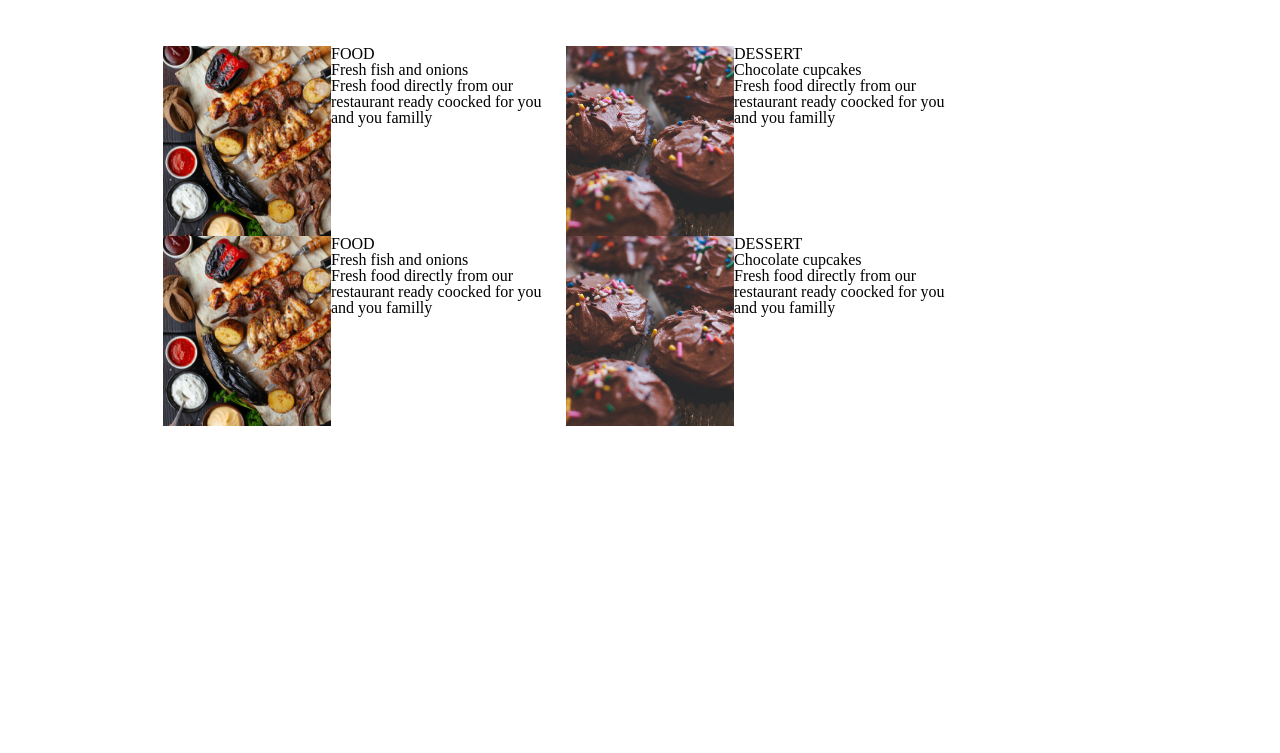
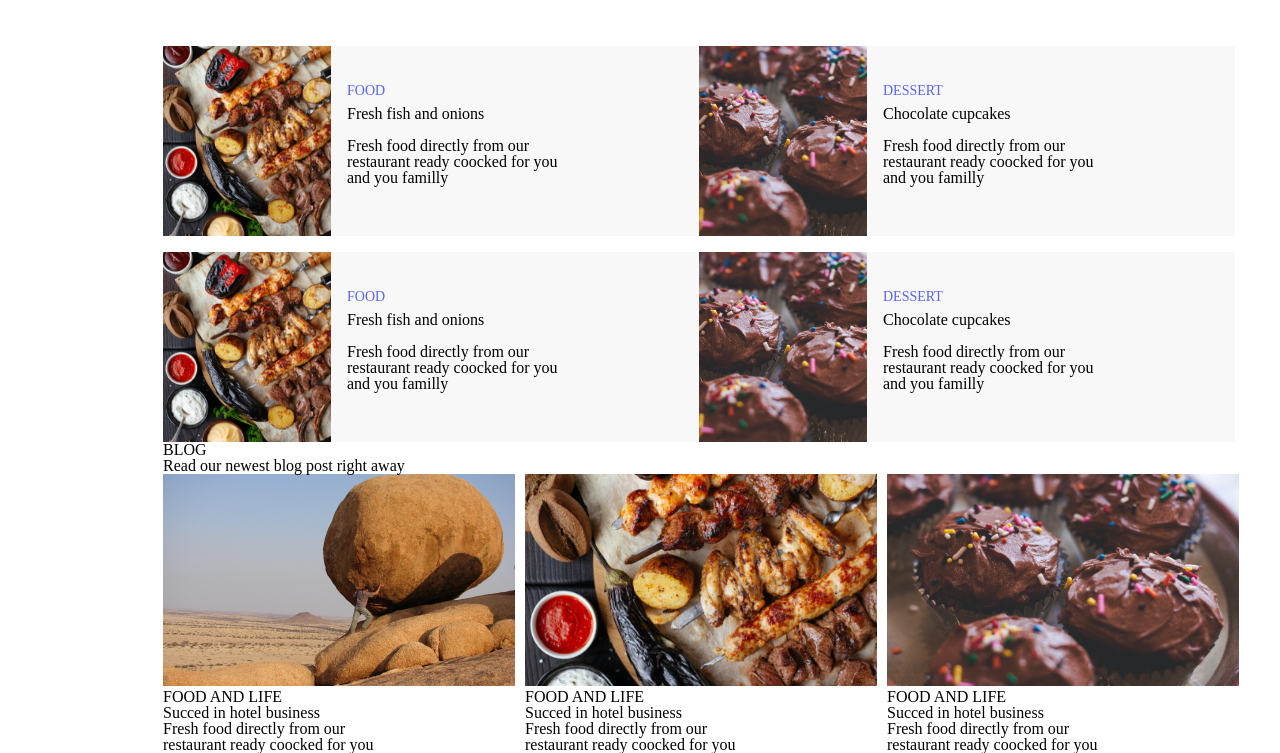
Before and after one commit to Mmariami/Lesson5, a plain HTML site: page index.html in a window 1280 px wide. Shown: the part 164-917 px from the top of the page. Before the commit the page ends 800 px from the top, so only its background shows below. Drawn offline with Linux system fonts and the light colour scheme.

Commit message:
add styles 1 section

```diff
--- a/css/style.css
+++ b/css/style.css
@@ -19,16 +19,23 @@
     margin-left: 163px;
     width: 1088px;
 }
+.line1{
+    margin-bottom: 16px;
 
+}
 .box {
     float: left;
-
+width: 536px;
+height: 190px;
+background-color:#F8F8F8 ;
 }
 .image {
     float: left;
 }
 .text-wrapper {
     float: left;
+    padding-left: 16px;
+    padding-top: 38px;
 }
 .clear {
     clear: both;
@@ -36,3 +43,20 @@
 .box-par {
     width: 235px;
 }
+.box-title {
+    font-size: 14px;
+    color: #5863F8;
+    padding-bottom: 8px;
+}
+.mid-text {
+    padding-bottom: 16px;
+}
+/* section 2 */
+.container {
+    width: 1088px;
+    margin-left: 163px;
+}
+.box-down {
+    float: left;
+    padding-right: 10px;
+}
--- a/index.html
+++ b/index.html
@@ -18,41 +18,82 @@
         <div class = "box">
             <img class="image" src="img/food.jpg" alt="food">
             <div class="text-wrapper">
-            <h4>FOOD</h4>
-            <h4>Fresh fish and onions</h4>
+              <h4 class="box-title">FOOD</h4>
+              <h4 class="mid-text">Fresh fish and onions</h4>
               <p class="box-par">Fresh food directly from our restaurant ready coocked for you and you familly</p>
             </div>
+            <div class="clear"></div>
+        </div>
+
+
+        <div class = "box">
+            <img class="image" src="img/dessert.jpg" alt="dessert">
+            <div class="text-wrapper">
+                <h4 class="box-title">DESSERT</h4>
+                <h4 class="mid-text">Chocolate cupcakes</h4>
+                <p class="box-par">Fresh food directly from our restaurant ready coocked for you and you familly</p>
+            </div>
+            <div class="clear"></div>
+        </div>
+        <div class="clear"></div>
+    </div>
+
+
+    <div class="line2">
+        <div class = "box">
+            <img class="image" src="img/food.jpg" alt="food">
+            <div class="text-wrapper">
+              <h4 class="box-title">FOOD</h4>
+              <h4 class="mid-text">Fresh fish and onions</h4>
+              <p class="box-par"> Fresh food directly from our restaurant ready coocked for you and you familly</p>
+             </div>
+            <div class="clear"></div>
         </div>
 
         <div class = "box">
             <img class="image" src="img/dessert.jpg" alt="dessert">
             <div class="text-wrapper">
-            <h4>DESSERT</h4>
-            <h4>Chocolate cupcakes</h4>
+              <h4 class="box-title">DESSERT</h4>
+              <h4 class="mid-text">Chocolate cupcakes</h4>
               <p class="box-par">Fresh food directly from our restaurant ready coocked for you and you familly</p>
             </div>
             <div class="clear"></div>
         </div>
+        <div class="clear"></div>
     </div>
 
-    <div class="line2">
-        <div class = "box">
-            <img class="image" src="img/food.jpg" alt="food">
-            <div class="text-wrapper">
-            <h4>FOOD</h4>
-            <h4>Fresh fish and onions</h4>
-            <p class="box-par"> Fresh food directly from our restaurant ready coocked for you and you familly</p>
-            </div>
+
+</section>
+
+
+<section class="container">
+    <h4>BLOG</h4>
+    <h3>Read our newest blog
+        post right away</h3>
+ <div class="line-1">
+    <div class="box-down">
+        <img src="img/rock.jpg" alt="image">
+        <h4>FOOD AND LIFE</h4>
+        <h4>Succed in hotel business</h4>
+        <p class="box-par">Fresh food directly from our restaurant ready coocked for you</p>
     </div>
 
-        <div class = "box">
-            <img class="image" src="img/dessert.jpg" alt="dessert">
-            <div class="text-wrapper">
-            <h4>DESSERT</h4>
-            <h4>Chocolate cupcakes</h4>
-            <p class="box-par">Fresh food directly from our restaurant ready coocked for you and you familly</p>
+
+    <div class="box-down">
+        <img src="img/food-down.jpg" alt="image">
+        <h4>FOOD AND LIFE</h4>
+        <h4>Succed in hotel business</h4>
+        <p class="box-par">Fresh food directly from our restaurant ready coocked for you</p>
     </div>
+
+
+    <div class="box-down">
+        <img src="img/dessert-down.jpg" alt="image">
+        <h4>FOOD AND LIFE</h4>
+        <h4>Succed in hotel business</h4>
+        <p class="box-par">Fresh food directly from our restaurant ready coocked for you</p>
     </div>
+    <div class="clear"></div>
  </div>
 
 
```
Also changed, not shown: img/dessert-down.jpg (added), img/food-down.jpg (added), img/rock.jpg (added). Lines whose indentation alone changed are shown as unchanged.
